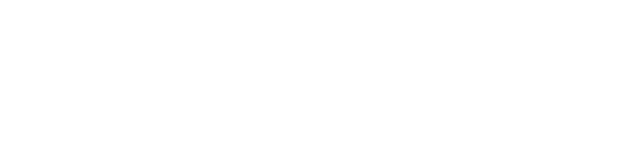
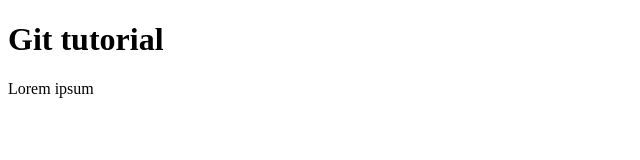
Before and after one commit to gcoppeler/git-tutorial, a plain HTML site: page index.html in a window 1280 px wide. Shown: the whole page, without its empty margins (0-640 px from the left). Drawn offline with Linux system fonts and the light colour scheme.

Commit message:
Added <h1> & <p>

```diff
--- a/index.html
+++ b/index.html
@@ -24,7 +24,8 @@
 </head>
 
 <body>
-  <!-- your content here... -->
+  <h1>Git tutorial</h1>
+  <p>Lorem ipsum</p>
   <script src="js/scripts.js"></script>
 </body>
 </html>
```
